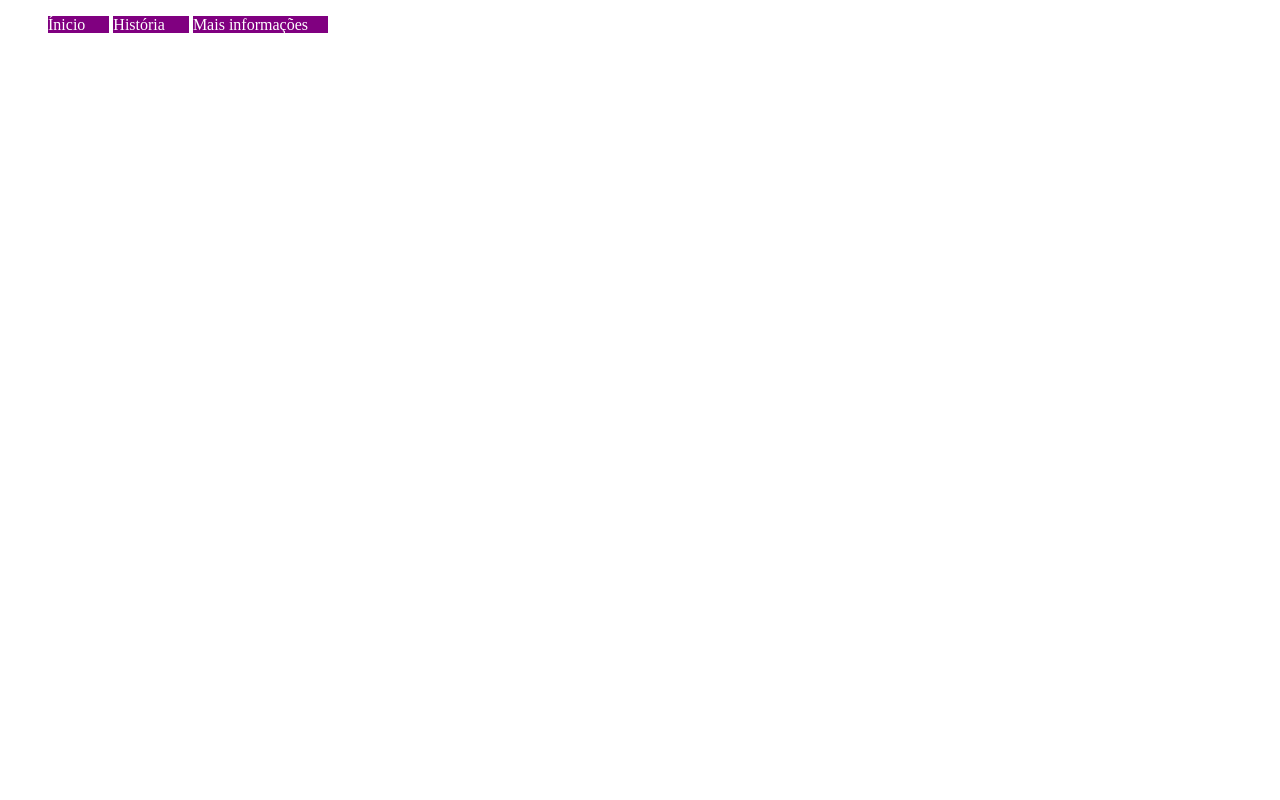
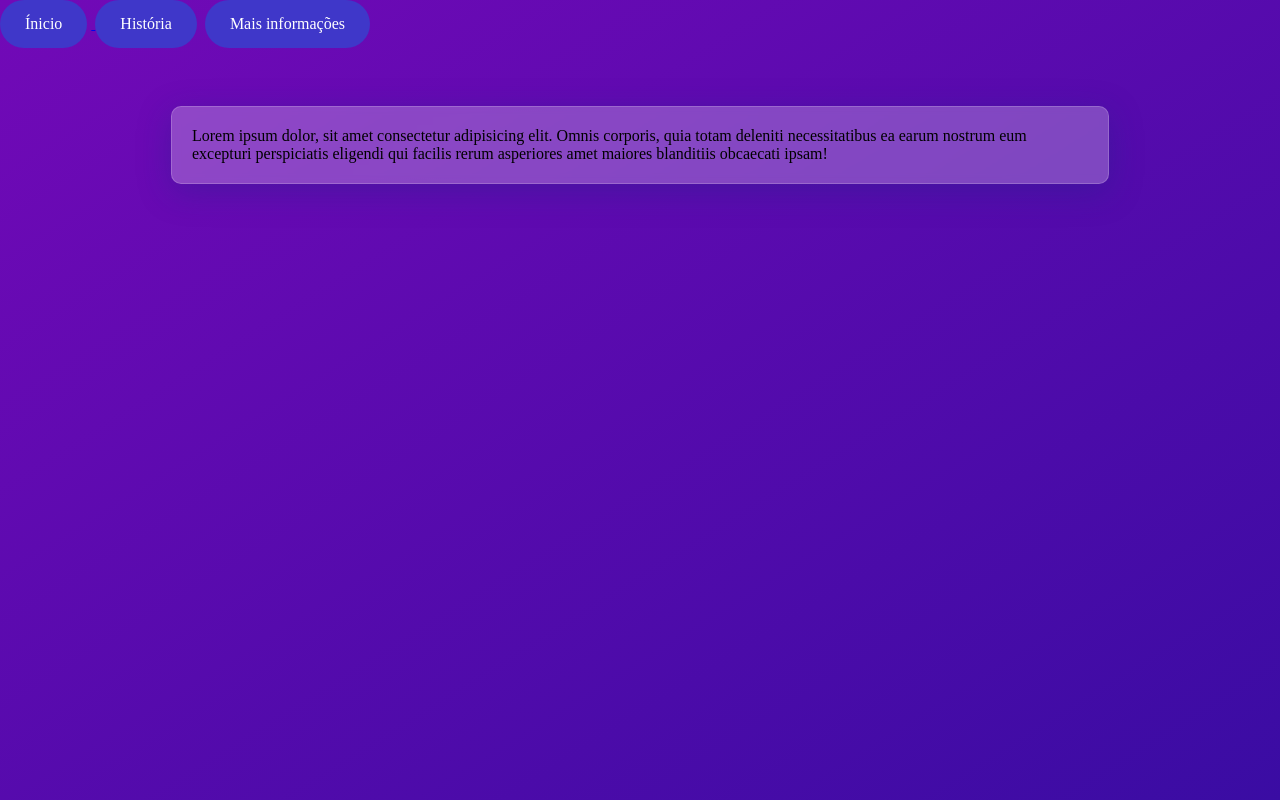
Before and after one commit to antonxandre/synthwords-purejs, a plain HTML site: page index.html in a window 1280 px wide. Drawn offline with Linux system fonts and the light colour scheme.

Commit message:
Primeiro layout

```diff
--- a/components/nav.js
+++ b/components/nav.js
@@ -2,16 +2,19 @@ var elem = document.querySelector('#nav');
 
 
 var html = elem.innerHTML;
+
+
 elem.innerHTML = `
 <ul>
-    <li>
-    Ínicio
-    </li>
-    <li>
-    História
-    </li>
-    <li>
-    Mais informações
-    </li>
+    <a href="http://google.com.br"><li>
+     Ínicio
+    </li> </a>
+    <a><li>
+     História
+    </li> </a>
+    <a><li>
+     Mais informações
+    </li> </a>
+
 </ul>
 `;
--- a/index.html
+++ b/index.html
@@ -1,5 +1,6 @@
 <!DOCTYPE html>
 <html lang="en">
+
 
 <head>
     <meta charset="UTF-8">
@@ -10,10 +11,20 @@
     <link rel="stylesheet" href="./style.css">
     </link>
 </head>
-<div id="nav"></div>
+
 
 <body>
+    <div class="navbg">
+        <div id="nav"></div>
+    </div>
 
+    <br>
+    <br>
+    <div class="glass content-container">
+        Lorem ipsum dolor, sit amet consectetur adipisicing elit. Omnis corporis, quia totam deleniti necessitatibus ea
+        earum nostrum eum excepturi perspiciatis eligendi qui facilis rerum asperiores amet maiores blanditiis obcaecati
+        ipsam!
+    </div>
 </body>
 
 </html>
--- a/style.css
+++ b/style.css
@@ -1,8 +1,44 @@
+* { padding: 0; margin: 0; }
 #nav li{
     display: inline;
     list-style-type: none;
-    padding-right: 20px;
+    padding: 15px 25px 15px 25px;
     margin-right: 4px;
     color: white;
-    background-color: purple;
+    background-color:#3F37C9;
+    display: inline-flex;
+    border-radius: 30px;
 }
+
+#nav li:hover{
+    background-color:#4CC9F0;
+}
+
+.navbg{
+
+    width:  100%;
+    height: 70px;
+
+}
+
+
+html{
+    width: 100%;
+    height: 100%;
+    background: linear-gradient( to bottom right,#7209B7 , #3A0CA3) no-repeat ;
+}
+
+
+.glass {
+background: rgba( 255, 255, 255, 0.25 );
+box-shadow: 0 8px 32px 0 rgba( 31, 38, 135, 0.37 );
+backdrop-filter: blur( 4px );
+-webkit-backdrop-filter: blur( 4px );
+border-radius: 10px;
+border: 1px solid rgba( 255, 255, 255, 0.18 );
+}
+.content-container{
+    width: 70%;
+    margin: 0 auto;
+    padding: 20px;
+}
```
